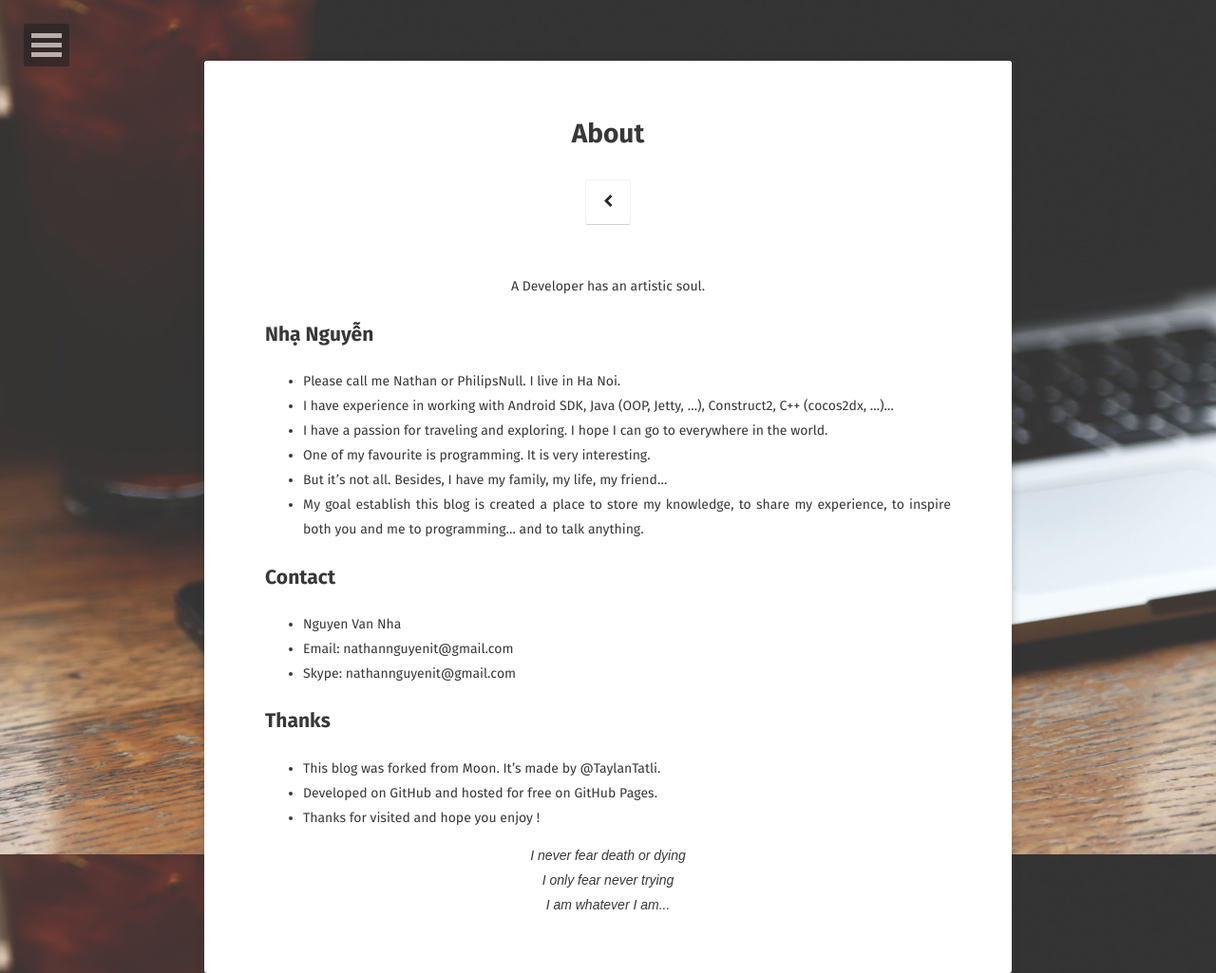
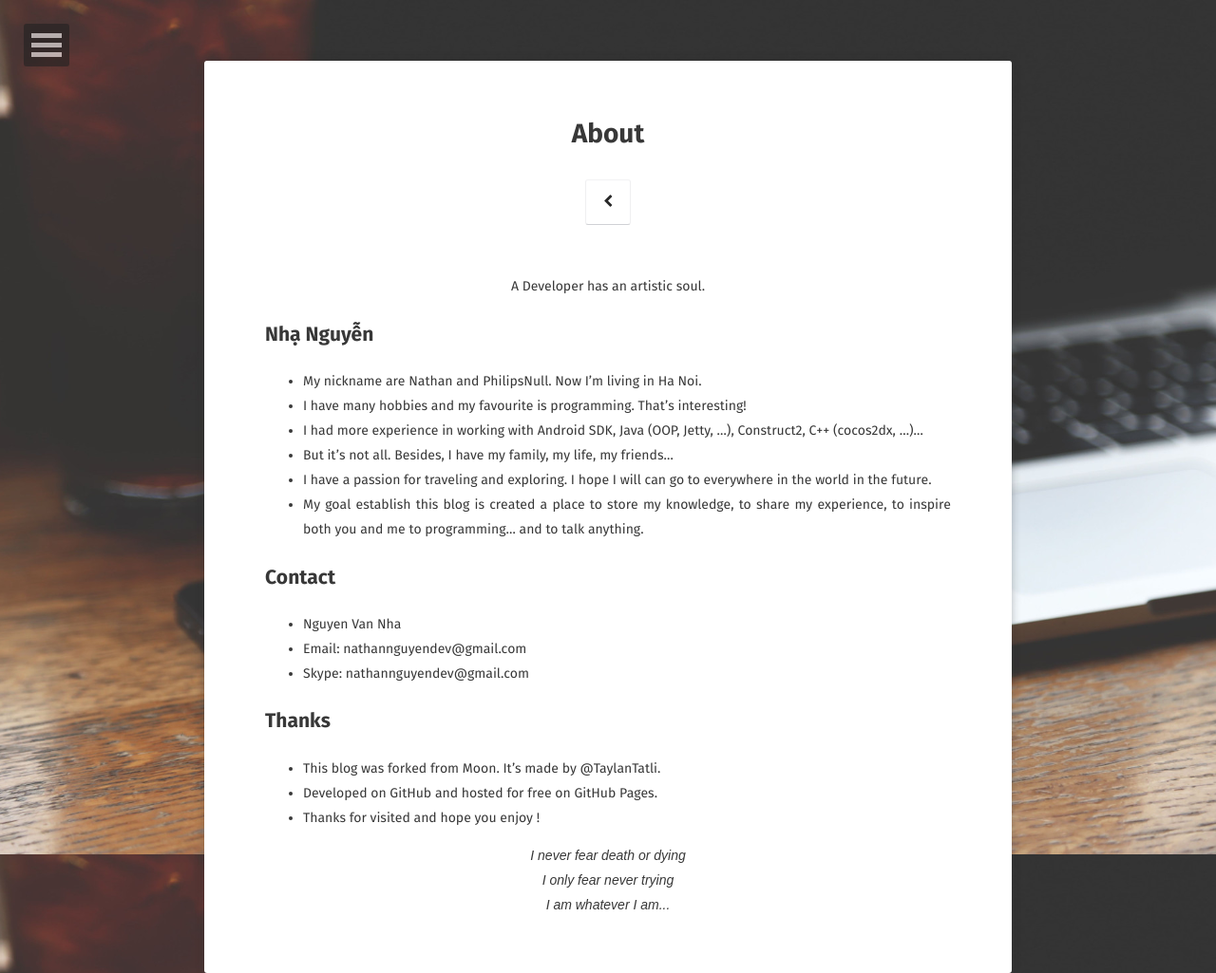
Before and after one commit to nhanv/nhanv.github.io, a Jekyll site: the page built from about/index.md, in a window 1280 px wide. Shown: the whole page at 95% size. Built offline with Jekyll 4.4.1, drawn with Linux system fonts in a browser that asks for light colours; some web fonts are replaced.

Commit message:
Update about and contacts

```diff
--- a/about/index.md
+++ b/about/index.md
@@ -9,17 +9,17 @@ comments: false
 <center>A Developer has an artistic soul.</center>
 
 ## Nhạ Nguyễn
-* Please call me Nathan or PhilipsNull. I live in Ha Noi.
-* I have experience in working with Android SDK, Java (OOP, Jetty, ...), Construct2, C++ (cocos2dx, ...)...
-* I have a passion for traveling and exploring. I hope I can go to everywhere in the world.
-* One of my favourite is programming. It is very interesting.
-* But it's not all. Besides, I have my family, my life, my friend...
-* My goal establish this blog is created a place to store my knowledge, to share my experience,  to inspire both you and me to programming... and to talk anything.
+* My nickname are Nathan and PhilipsNull. Now I’m living in Ha Noi.
+* I have many hobbies and my favourite is programming. That’s interesting!
+* I had more experience in working with Android SDK, Java (OOP, Jetty, …), Construct2, C++ (cocos2dx, …)…
+* But it’s not all. Besides, I have my family, my life, my friends…
+* I have a passion for traveling and exploring. I hope I will can go to everywhere in the world in the future.
+* My goal establish this blog is created a place to store my knowledge, to share my experience, to inspire both you and me to programming… and to talk anything.
 
 ## Contact
 * Nguyen Van Nha
-* Email: nathannguyenit@gmail.com
-* Skype: nathannguyenit@gmail.com
+* Email: nathannguyendev@gmail.com
+* Skype: nathannguyendev@gmail.com
 
 ## Thanks
 * This blog was forked from Moon. It’s made by @TaylanTatli.
```
